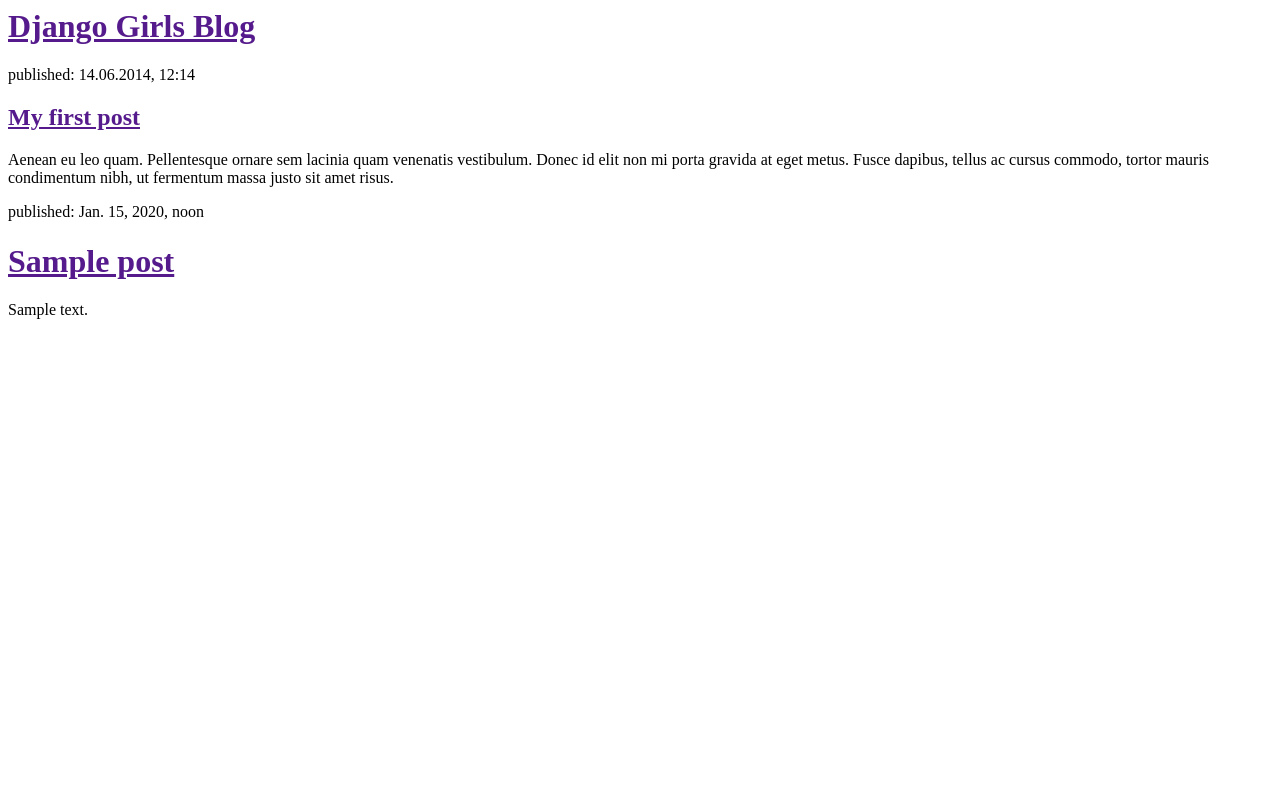
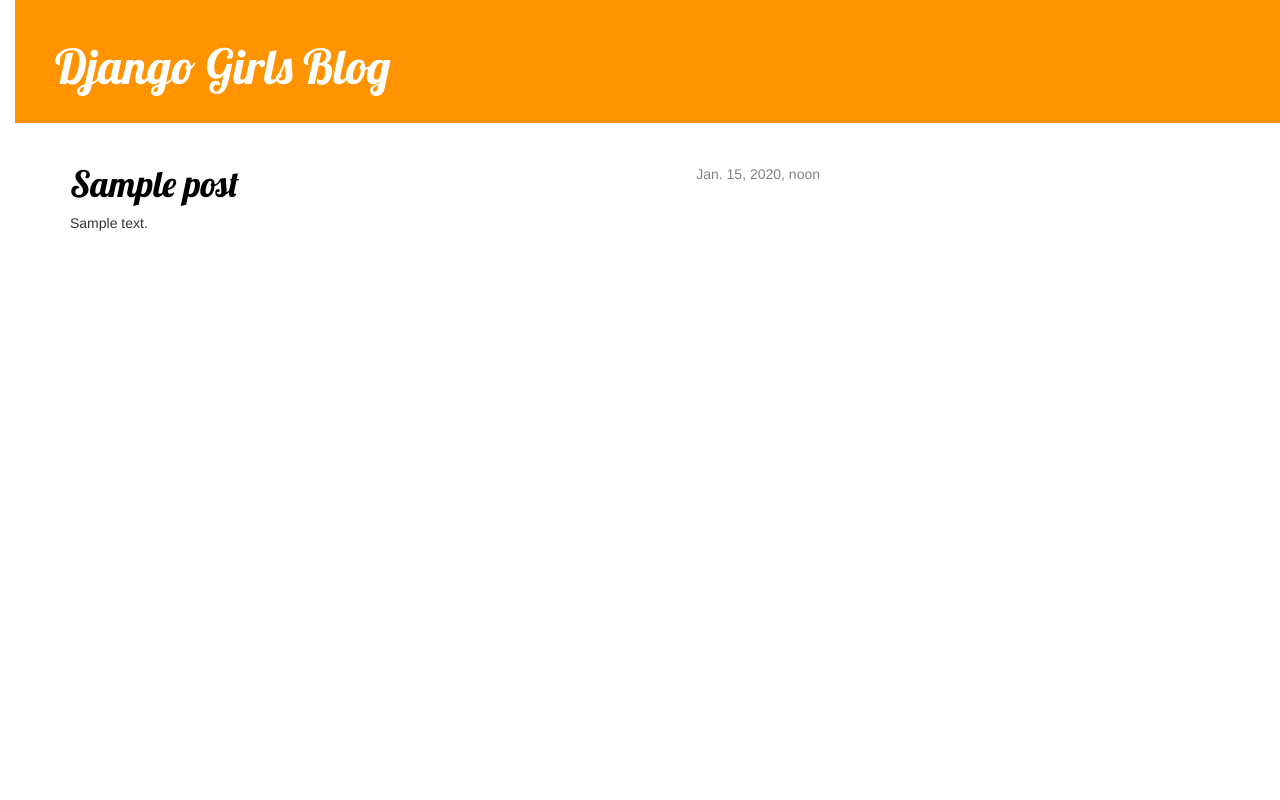
Before and after one commit to AlexxKotof/my-first-blog, a Django app: template blog/templates/blog/post_list.html in a window 1280 px wide. Run offline with Django 3.2, Linux system fonts and the light colour scheme; the template is opened without the code that fills it: values that come from a table or form of the project are taken from there, others are empty; tables that the repository leaves empty hold one stand-in row (values such as "Sample post"); some libraries are stand-ins or nearby versions.

Commit message:
Added view and template for detailed blog post as well as CSS for the site.

```diff
--- /dev/null
+++ b/blog/static/css/blog.css
@@ -0,0 +1,66 @@
+  h1 a {
+      color: #FCA205;
+      font-family: 'Lobster';
+  }
+
+  body {
+      padding-left: 15px;
+  }
+
+  .page-header {
+      background-color: #ff9400;
+      margin-top: 0;
+      padding: 20px 20px 20px 40px;
+  }
+
+  .page-header h1,
+  .page-header h1 a,
+  .page-header h1 a:visited,
+  .page-header h1 a:active {
+      color: #ffffff;
+      font-size: 36pt;
+      text-decoration: none;
+  }
+
+  .content {
+      margin-left: 40px;
+  }
+
+  h1,
+  h2,
+  h3,
+  h4 {
+      font-family: 'Lobster', cursive;
+  }
+
+  .date {
+      float: right;
+      color: #828282;
+  }
+
+  .save {
+      float: right;
+  }
+
+  .post-form textarea,
+  .post-form input {
+      width: 100%;
+  }
+
+  .top-menu,
+  .top-menu:hover,
+  .top-menu:visited {
+      color: #ffffff;
+      float: right;
+      font-size: 26pt;
+      margin-right: 20px;
+  }
+
+  .post {
+      margin-bottom: 70px;
+  }
+
+  .post h1 a,
+  .post h1 a:visited {
+      color: #000000;
+  }
--- /dev/null
+++ b/blog/templates/blog/base.html
@@ -0,0 +1,23 @@
+{% load staticfiles %}
+    <html>
+        <head>
+            <title>Django Girls blog</title>
+            <link rel="stylesheet" href="//maxcdn.bootstrapcdn.com/bootstrap/3.2.0/css/bootstrap.min.css">
+            <link rel="stylesheet" href="//maxcdn.bootstrapcdn.com/bootstrap/3.2.0/css/bootstrap-theme.min.css">
+            <link href='//fonts.googleapis.com/css?family=Lobster&subset=latin,latin-ext' rel='stylesheet' type='text/css'>
+            <link rel="stylesheet" href="{% static 'css/blog.css' %}">
+        </head>
+        <body>
+             <div class="page-header">
+            <h1><a href="/">Django Girls Blog</a></h1>
+        </div>
+        <div class="content container">
+            <div class="row">
+                <div class="col-md-8">
+                {% block content %}
+                {% endblock %}
+                </div>
+            </div>
+        </div>
+        </body>
+    </html>
--- a/blog/templates/blog/post_list.html
+++ b/blog/templates/blog/post_list.html
@@ -1,27 +1,12 @@
-<html>
-
-<head>
-    <title>Django Girls blog</title>
-</head>
-
-<body>
-    <div>
-        <h1><a href="">Django Girls Blog</a></h1>
+{% extends 'blog/base.html' %}
+{% block content %}
+{% for post in posts %}
+<div class="post">
+    <div class="date">
+        {{ post.published_date }}
     </div>
-    <div>
-        <p>published: 14.06.2014, 12:14</p>
-        <h2><a href="">My first post</a></h2>
-        <p>Aenean eu leo quam. Pellentesque ornare sem lacinia quam venenatis vestibulum. Donec id elit non mi porta gravida at eget metus. Fusce dapibus, tellus ac cursus commodo, tortor mauris condimentum nibh, ut fermentum massa justo sit amet risus.</p>
-    </div>
-    <div>
-    {% for post in posts %}
-        <div>
-            <p>published: {{ post.published_date }}</p>
-            <h1><a href="">{{ post.title }}</a></h1>
-            <p>{{ post.text|linebreaksbr }}</p>
-        </div>
-    {% endfor %}
-    </div>
-</body>
-
-</html>
+    <h1><a href="{% url 'post_detail' pk=post.pk %}">{{ post.title }}</a></h1>
+    <p>{{ post.text|linebreaksbr }}</p>
+</div>
+{% endfor %}
+{% endblock content %}
--- a/blog/urls.py
+++ b/blog/urls.py
@@ -3,4 +3,5 @@
 
 urlpatterns = [
     url(r'^$', views.post_list, name='post_list'),
+    url(r'^post/(?P<pk>[0-9]+)/$', views.post_detail, name='post_detail'),
 ]
--- a/blog/views.py
+++ b/blog/views.py
@@ -1,7 +1,12 @@
 from django.shortcuts import render
 from django.utils import timezone
 from .models import Post
+from django.shortcuts import render, get_object_or_404
 
 def post_list(request):
     posts = Post.objects.filter(published_date__lte=timezone.now()).order_by('published_date')
     return render(request, 'blog/post_list.html', {'posts': posts})
+
+def post_detail(request, pk):
+        post = get_object_or_404(Post, pk=pk)
+        return render(request, 'blog/post_detail.html', {'post': post})
```
Also changed, not shown: blog/templates/blog/post_detail.html (added, +13 -0 lines).
